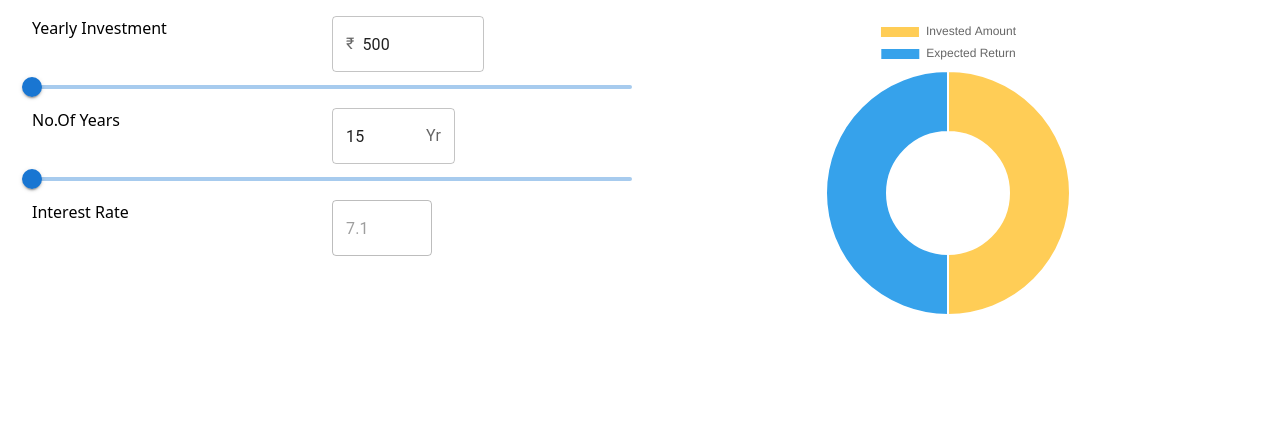
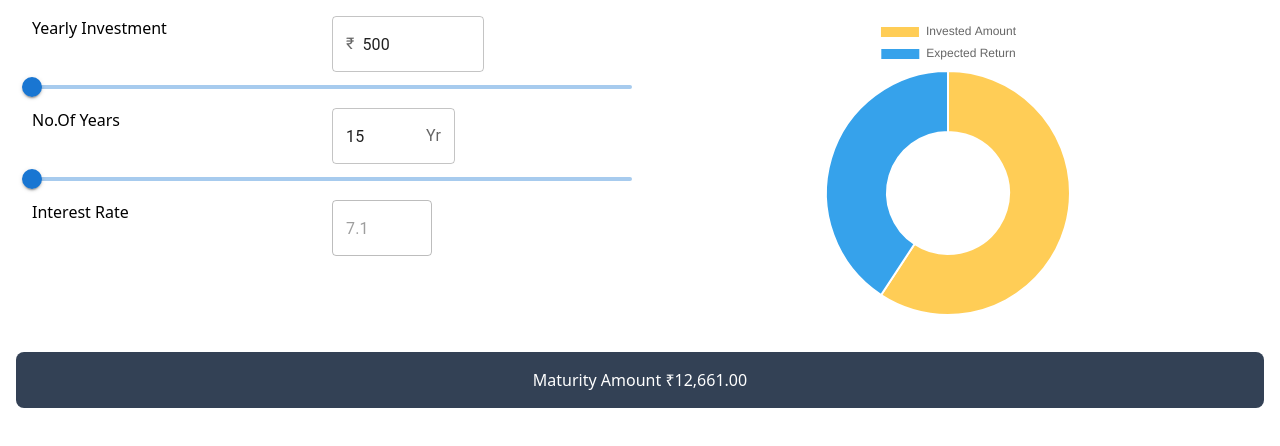
Before and after one commit to gouthamgowrishankar/ppf_calculator, a React (Create React App) app: page / in a window 1280 px wide. Shown: the top 446 px of the page. Built offline with nearby package versions, Linux system fonts and the light colour scheme.

Commit message:
Core functionality completed

```diff
--- a/src/App.js
+++ b/src/App.js
@@ -3,26 +3,33 @@ import YearInput from './Components/YearInput';
 import YearlyInvesment from './Components/YearlyInvesment';
 import InterestRate from './Components/InterestRate';
 import DonutChart from './Components/DonutChart';
-import OutlinedInput from '@mui/material/OutlinedInput';
-import Slider from '@mui/material/Slider';
-import InputAdornment from '@mui/material/InputAdornment';
-import { useState } from 'react';
+import { useState, useEffect } from 'react';
 
 
 function App() {
+
+
+  const ppfFutureValue = (principal, rate, years) =>{
+    console.log(principal,rate,years)
+    // Convert the annual interest rate to a decimal
+    const i = rate / 100;
+    console.log(Math.pow(1 + i, years))
+    // Calculate the future value
+    const futureValue = principal * ((Math.pow(1 + i, years) - 1) / i);
+    const totalAmount = parseInt(futureValue.toFixed(2));
+    const investedAmount = principal*years;
+
+    return {totalAmount:totalAmount, investedAmount: investedAmount, increasedAmount: totalAmount - investedAmount};
+  }
   const [amount,setAmount] = useState(500)
   const [year,setYear] = useState(15)
-  function ppfFutureValue(principal, rate, years) {
-    // Convert the annual interest rate to a decimal
-    const r = rate / 100;
-    console.log(Math.pow(1 + r, years))
+  const [ppfAmount,setPPFAmount] = useState(ppfFutureValue(amount,7.1,year))
+  useEffect(() =>{
+    setPPFAmount( ppfFutureValue(amount,7.1,year));
+    console.log("effect taking place")}
+  , [amount,year]);
 
-    // Calculate the future value
-    const futureValue = principal * ((Math.pow(1 + r, years) - 1) / r);
-
-    return futureValue.toFixed(2);
-  }
-  console.log(ppfFutureValue(100000,7.1,15))
+  //console.log(ppfFutureValue)
   return (
     <div>
       <div className="flex flex-row px-4  gap-4 m-4">
@@ -31,8 +38,18 @@ function App() {
           <YearInput year={year} setYear={setYear}/>
           <InterestRate/>
         </div>
-        <div className="basis-1/2 grid items-center"><div className=" h-80 justify-self-center"><DonutChart/></div></div>
+        <div className="basis-1/2 grid items-center"><div className=" h-80 justify-self-center"><DonutChart ppfAmount={ppfAmount} setPPFAmount={setPPFAmount} /></div></div>
+
       </div>
+        <div className='bg-slate-700 m-4 flex justify-center text-white rounded-lg'>
+          <div className='m-4'>
+            Maturity Amount {(ppfAmount.totalAmount).toLocaleString('en-IN', {
+                                                  maximumFractionDigits: 2,
+                                                  style: 'currency',
+                                                  currency: 'INR'
+                                              })}
+          </div>
+        </div>
     </div>
   );
 }
--- a/src/Components/DonutChart.js
+++ b/src/Components/DonutChart.js
@@ -1,18 +1,19 @@
-import React from 'react'
+import {React} from 'react'
 import { Doughnut } from 'react-chartjs-2';
 import { Chart as ChartJS, ArcElement, Tooltip, Legend } from 'chart.js';
 
 ChartJS.register(ArcElement, Tooltip, Legend);
 
-const DonutChart = () => {
+const DonutChart = ({ppfAmount, setPPFAmount}) => {
+  console.log('chartlog', ppfAmount)
     const data = {
         labels: [
           'Invested Amount',
           'Expected Return'
         ],
         datasets: [{
-          label: 'My First Dataset',
-          data: [ 50, 50],
+          label: 'ppf investment',
+          data: [ ppfAmount.investedAmount,ppfAmount.increasedAmount],
           backgroundColor: [
             'rgb(255, 205, 86)','rgb(54, 162, 235)'
           ],
--- a/src/Components/YearlyInvesment.js
+++ b/src/Components/YearlyInvesment.js
@@ -9,7 +9,7 @@ const YearlyInvesment = ({amount,setAmount}) => {
     <div className="flex flex-row p-4">
       <div className="basis-1/2">Yearly Investment</div>
       <div className="basis-1/2">
-        <OutlinedInput type='number' onInput={(e)=> ((parseInt(e.target.value))<150001)?setAmount(e.target.value):setAmount(150000)} value={amount} inputProps={{max: 150000,min:0}} id="standard-adornment-amount" startAdornment={<InputAdornment position='start' type='string'>₹</InputAdornment>}/>
+        <OutlinedInput type='number' onInput={(e)=> ((parseInt(e.target.value))<150001)?setAmount(e.target.value):setAmount(500)} value={amount} inputProps={{max: 150000,min:0}} id="standard-adornment-amount" startAdornment={<InputAdornment position='start' type='string'>₹</InputAdornment>}/>
       </div>
   </div>
   <div className='p-4'>
```
